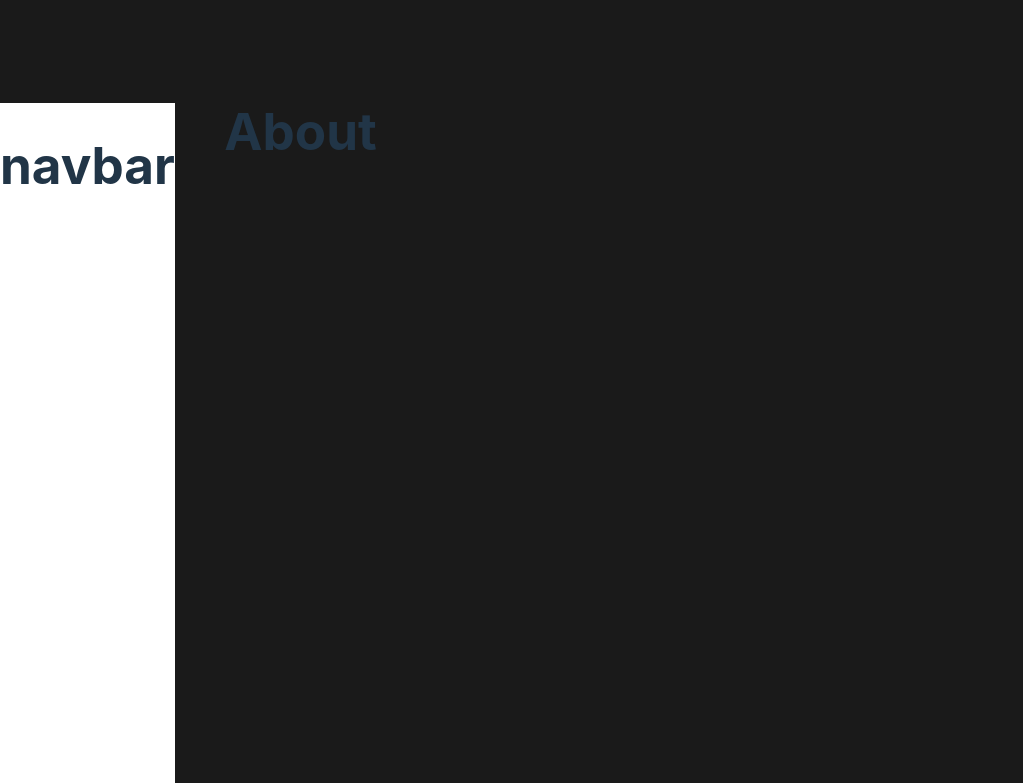
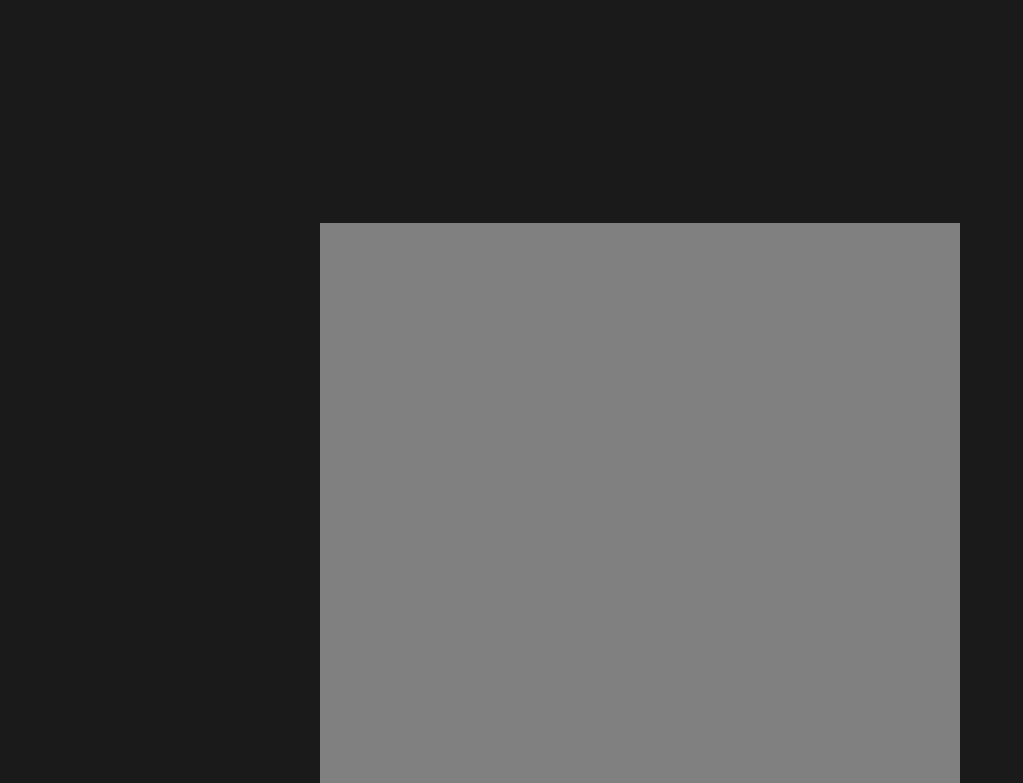
Before and after one commit to Camilo-845/PortafolioWeb, a React (Vite) app: page / in a window 1280 px wide. Shown: the part 697-1480 px from the top of the page, without its empty margins (0-1023 px from the left). Built offline with nearby package versions, Linux system fonts and the light colour scheme.

Commit message:
about redaction

```diff
--- a/src/Components/resume/About/About.jsx
+++ b/src/Components/resume/About/About.jsx
@@ -4,7 +4,11 @@ import styles from "./About.module.css"
 function about() {
     return (
         <div className={styles.mainContainer}>
-            <h1>About</h1>
+            <div className={styles.dataContainer}>
+                <h2>
+
+                </h2>
+            </div>
         </div>
     )
 }
--- a/src/Components/resume/About/About.module.css
+++ b/src/Components/resume/About/About.module.css
@@ -1,7 +1,25 @@
 .mainContainer{
     height:100vh;
+    display: flex;
+    align-items: center;
+    justify-content: center;
 /*     background-color: #faead6ba; */
 }
 .mainContainer h1{
     margin: 0px;
 }
+.dataContainer{
+    display: flex;
+    flex-direction: column;
+    justify-content: center;
+    align-items: center;
+    height: 70%;
+    width: 50%;
+    background-color: gray;
+    font-size: xx-large;
+}
+.dataContainer h2{
+    margin: 0px;
+    height: 100%;
+    text-align: center;
+}
--- a/src/Components/resume/ResumeNavbar/ResumeNavbar.jsx
+++ b/src/Components/resume/ResumeNavbar/ResumeNavbar.jsx
@@ -4,7 +4,7 @@ import styles from "./resume.module.css"
 function ResumeNavbar(){
     return (
         <div className={styles.mainContainer}>
-            <h1>navbar</h1>
+        {/*     <h1>navbar</h1> */}
         </div>
     )
 }
--- a/src/Components/resume/resume.jsx
+++ b/src/Components/resume/resume.jsx
@@ -8,14 +8,14 @@ import ResumeNavbar from "./ResumeNavbar/ResumeNavbar";
 
 function Resume() {
     return (
-        <div id="resume" className={styles.mainContainer}>
-            <ResumeNavbar></ResumeNavbar>
+/*         <div id="resume" className={styles.mainContainer}>
+            <ResumeNavbar></ResumeNavbar> */
             <div className={styles.componentsContainer}>
                 <About></About>
                 <Skills></Skills>
                 <Education></Education>
             </div>
-        </div>
+/*         </div> */
     )
 }
 
```
Also changed, not shown: src/utils/data.js (added, +7 -0 lines).
